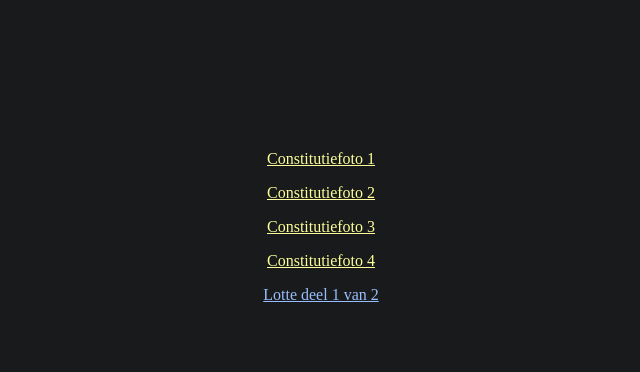
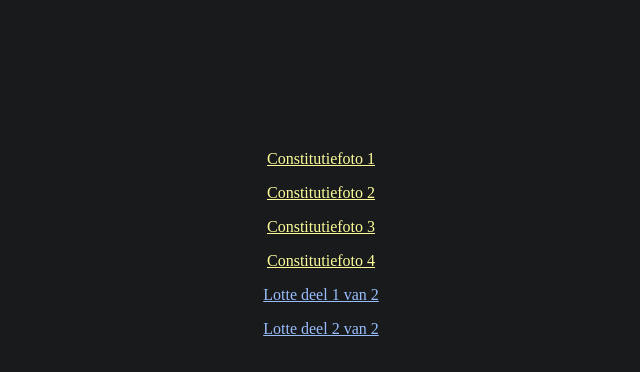
Before and after one commit to TheRealGerrie/leongerridzennl, a plain HTML site: page photography/42/index.html in a window 1280 px wide. Shown: the whole page, without its empty margins (319-959 px from the left). Drawn offline with Linux system fonts and the light colour scheme.

Commit message:
Lotte foto deel 2 toegevoegd

```diff
--- a/photography/42/index.html
+++ b/photography/42/index.html
@@ -15,6 +15,7 @@
         <p style="text-align: center;"><a style="color: #ffff99;" href="/assets/img/IMG_3098-1CG-8MB.jpg" download>Constitutiefoto 3</a></span></p>
         <p style="text-align: center;"><a style="color: #ffff99;" href="/assets/img/IMG_2575-1CG-8MB.jpg" download>Constitutiefoto 4</a></span></p>
         <p style="text-align: center;"><a style="color: #99beff;" href="/assets/img/Lotte deel 1 v 2.zip" download>Lotte deel 1 van 2</a></span></p>
+        <p style="text-align: center;"><a style="color: #99beff;" href="/assets/img/IMG_2713-1CG-8MB.jpg" download>Lotte deel 2 van 2</a></span></p>
         <p>&nbsp;</p>
         <p>&nbsp;</p>
     </body>
```
Also changed, not shown: 1 other file.
